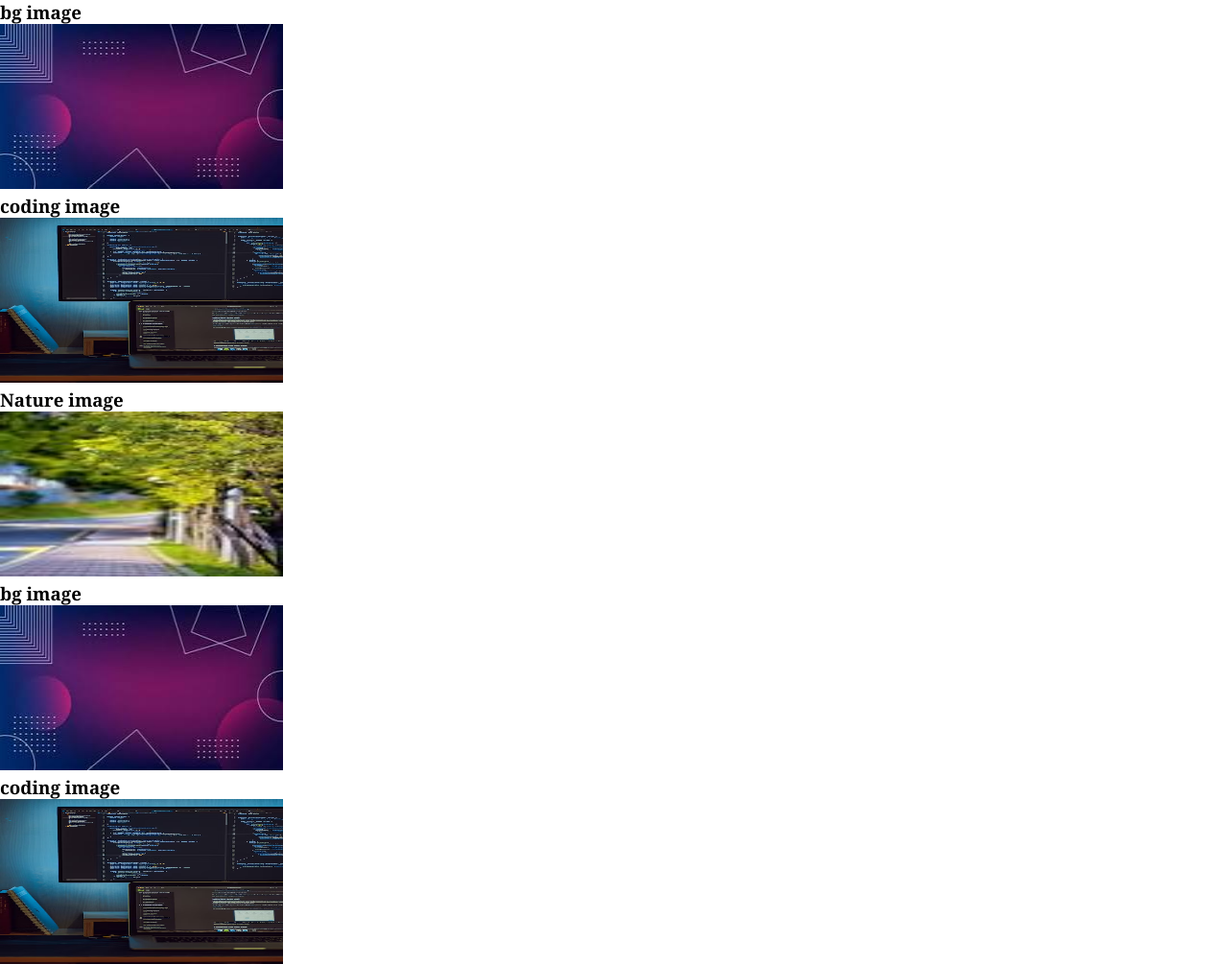
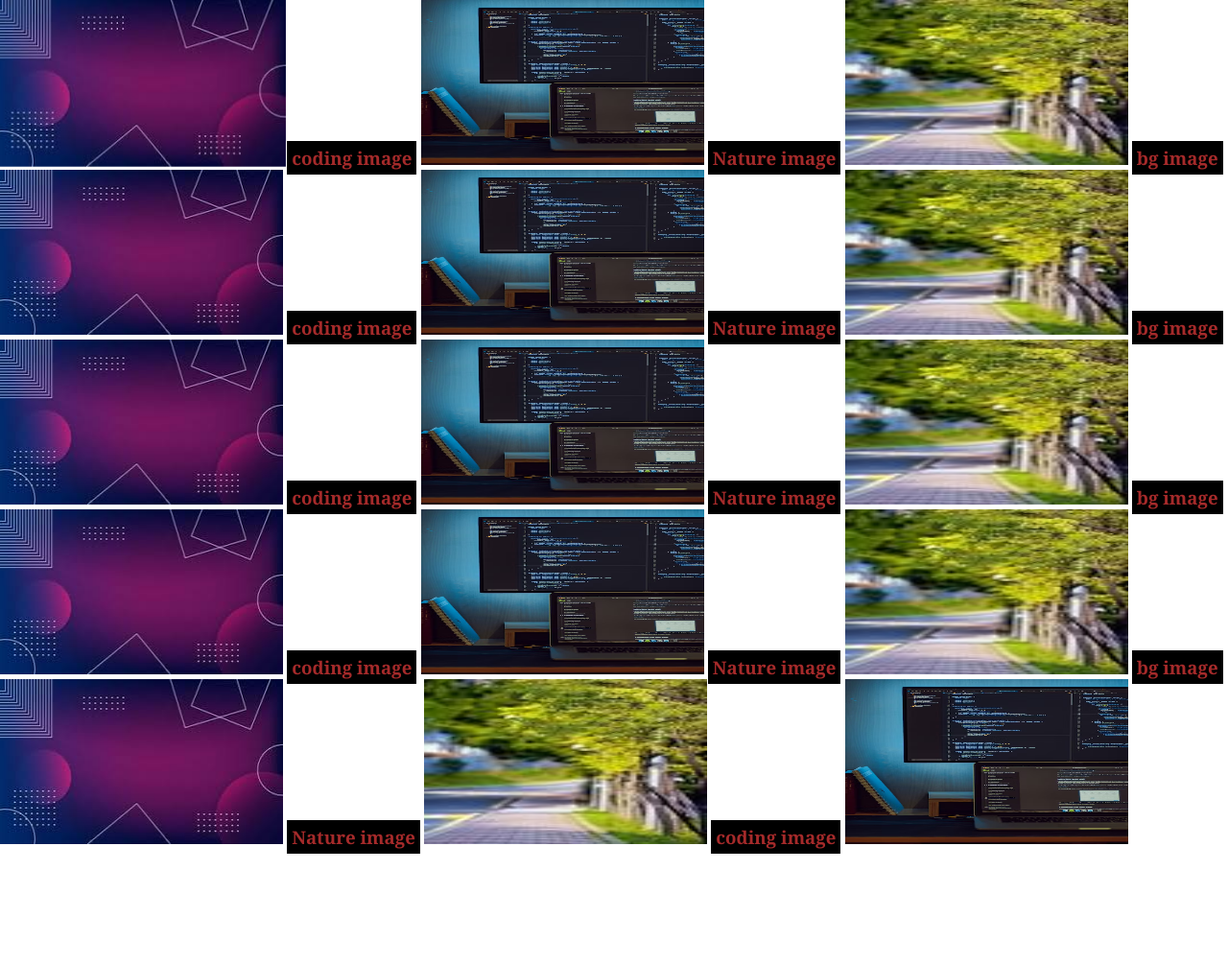
Before and after one commit to Ali-Raza-Gill/Css-Practice, a plain HTML site: page index.html in a window 1280 px wide. Shown: the top 1005 px of the page at 96% size. After the commit the page ends 890 px from the top, so only its background shows below. Drawn offline with Linux system fonts and the light colour scheme.

Commit message:
more changes are added

```diff
--- a/index.html
+++ b/index.html
@@ -7,7 +7,7 @@
     <link rel="stylesheet" href="style.css">
 </head>
 <body>
-    <h3>bg image</h3>
+    <!-- <h3>bg image</h3> -->
     <img src="./bg.jfif" alt="bg img">
     <h3>coding image</h3>
     <img src="./coding img.avif" alt="coding image"  >
--- a/style.css
+++ b/style.css
@@ -17,3 +17,10 @@ img:hover{
     transform: scale(1.02);
 
 }
+h3{
+    color: brown;
+    background-color: black;
+    padding: 5px;
+    /* margin: 5px; */
+    display: inline;
+}
```
